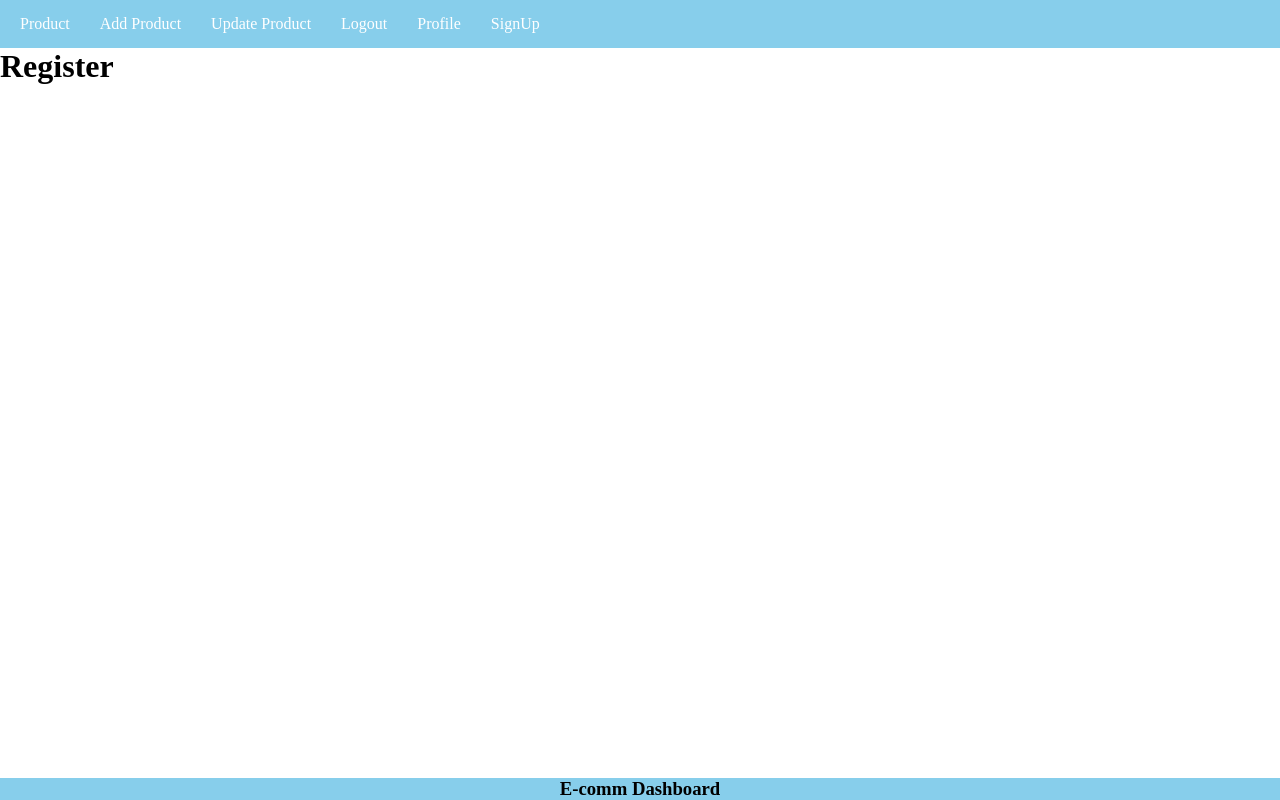
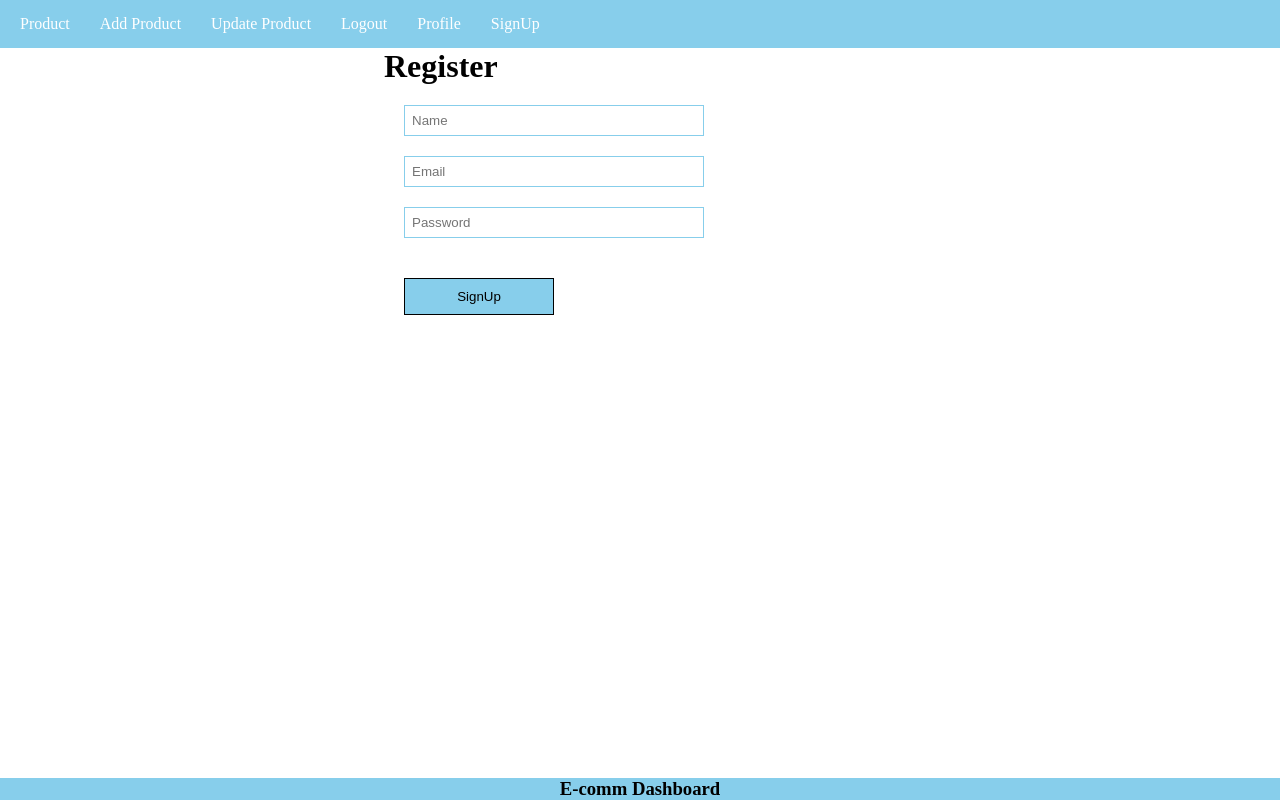
Before and after one commit to chandrashekhar-meshram/e-dashboard-frontend, a React (Create React App) app: page /signup in a window 1280 px wide. Built offline with nearby package versions, Linux system fonts and the light colour scheme.

Commit message:
SignUp page with style and state

```diff
--- a/src/App.css
+++ b/src/App.css
@@ -4,7 +4,8 @@
   box-sizing: border-box;
 }
 
-.nav-ul li{
+/* Hearder */
+.nav-ul li {
   display: inline-block;
   padding: 10px;
 }
@@ -21,6 +22,33 @@
   padding: 5px;
 }
 
+/* SignUp Form */
+.register {
+  margin-left: 30%;
+}
+
+.inputBox {
+  padding: 7px;
+  display: block;
+  border: 1px solid skyblue;
+  width: 300px;
+  margin: 20px;
+}
+
+.appButton {
+  margin: 20px;
+  width: 150px;
+  padding: 10px;
+  background-color: skyblue ;
+  border: solid 1px;
+  cursor: pointer;
+}
+
+/*
+
+
+*/
+
 .footer {
   position: absolute;
   bottom: 0;
@@ -28,14 +56,3 @@
   width: 100%;
   text-align: center;
 }
-
-/*
-.footer {
-  position: absolute;
-  bottom: 0;
-  background-color: skyblue;
-  width: 100%;
-  text-align: center;
-}
-
-*/
--- a/src/components/SignUp.js
+++ b/src/components/SignUp.js
@@ -1,9 +1,49 @@
-import React from 'react';
+import React, {useState} from 'react';
 
 const SignUp = () => {
+
+  const [name, setName] = useState("");
+  const [email, setEmail] = useState('');
+  const [password, setPassword] = useState('');
+
+  const collectData = ()=> {
+    console.log(name, email, password);
+  }
+
   return (
-    <div>
+    <div className='register'>
       <h1>Register</h1>
+      <input
+        className='inputBox'
+        placeholder='Name'
+        type='text'
+        value={name}
+        onChange={(e)=> setName(e.target.value)}
+      />
+
+      <input
+        className='inputBox'
+        placeholder='Email'
+        type='text'
+        value={email}
+        onChange={(e)=> setEmail(e.target.value)}
+      />
+
+      <input
+        className='inputBox'
+        placeholder='Password'
+        type='password'
+        value={password}
+        onChange={(e)=> setPassword(e.target.value)}
+      />
+
+      <button
+        className='appButton'
+        type='button'
+        onClick={collectData}
+      >
+      SignUp
+      </button>
     </div>
   );
 };
```
Also changed, not shown: 1 other file (tests, documents, lock files or other folders).
